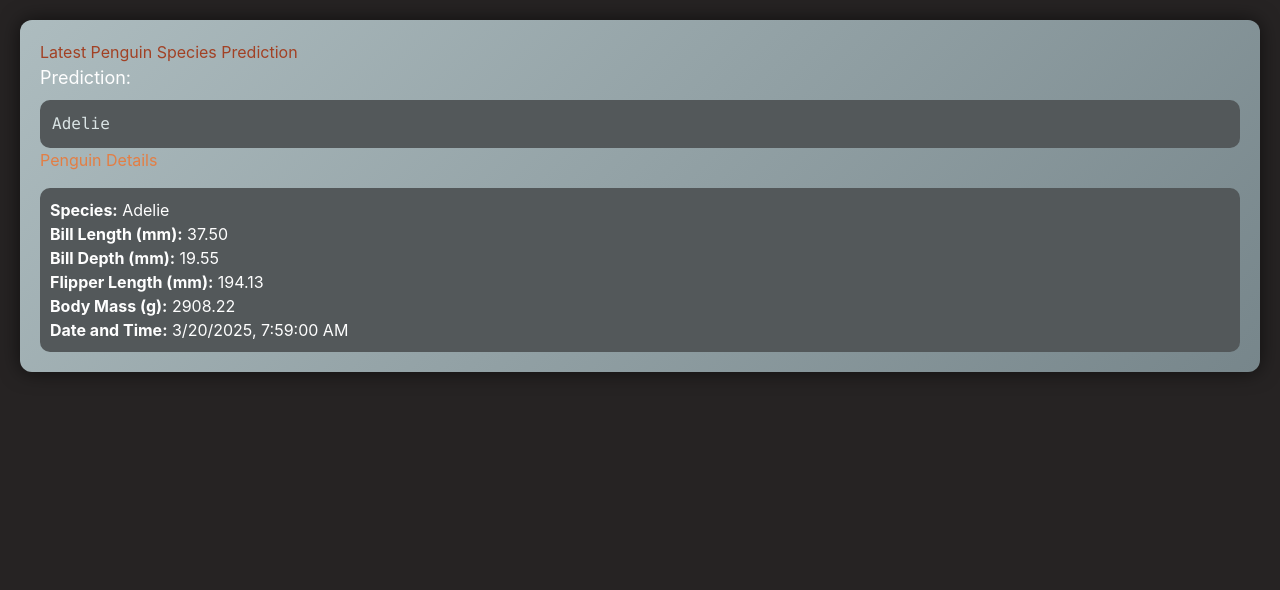
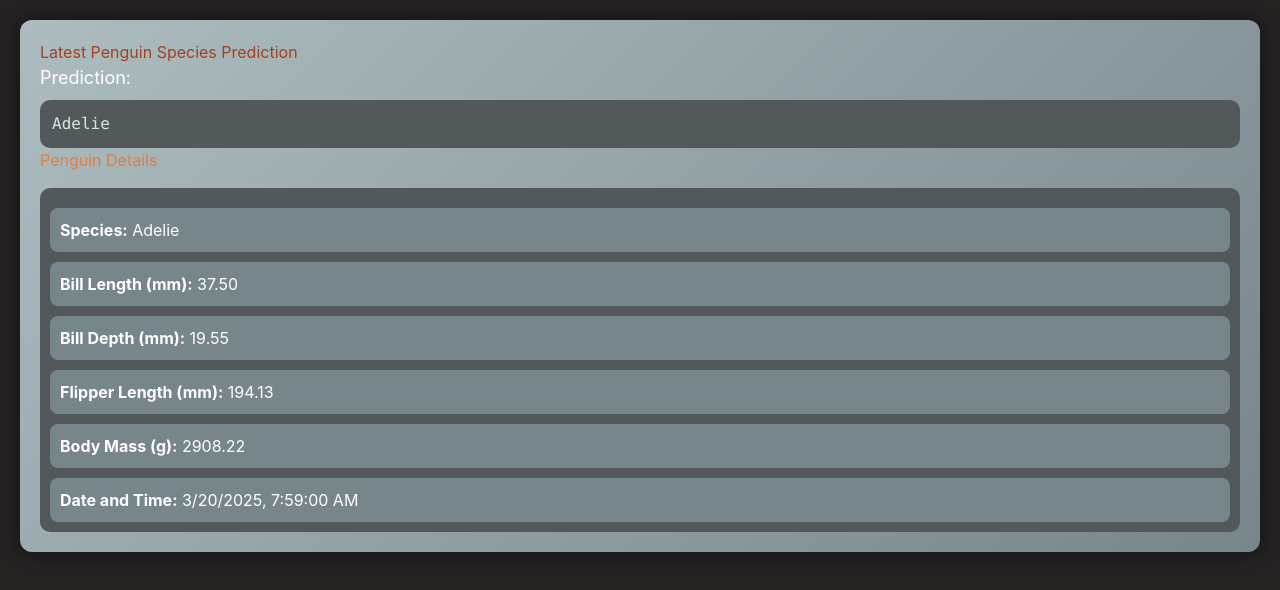
Before and after one commit to trifon-git/BDS24_MLOps_Assignment1, a plain HTML site: page docs/index.html in a window 1280 px wide. Drawn offline with nearby package versions, Linux system fonts and the light colour scheme.

Commit message:
index(added colours/animattions) v0.22

```diff
--- a/docs/index.html
+++ b/docs/index.html
@@ -79,6 +79,19 @@
             border-radius: 10px;
             animation: fadeIn 1s ease-out;
         }
+
+        .measurement-box {
+            background-color: #77868b;
+            border-radius: 8px;
+            padding: 10px;
+            margin-top: 10px;
+            transition: background-color 0.3s, transform 0.3s;
+        }
+
+        .measurement-box:hover {
+            background-color: #adbcbf;
+            transform: scale(1.03);
+        }
     </style>
 </head>
 
@@ -100,12 +113,12 @@
                 document.getElementById("prediction").textContent = penguinData.species;
 
                 document.getElementById("penguinInfo").innerHTML = `
-                    <strong>Species:</strong> ${penguinData.species} <br>
-                    <strong>Bill Length (mm):</strong> ${penguinData.bill_length_mm.toFixed(2)} <br>
-                    <strong>Bill Depth (mm):</strong> ${penguinData.bill_depth_mm.toFixed(2)} <br>
-                    <strong>Flipper Length (mm):</strong> ${penguinData.flipper_length_mm.toFixed(2)} <br>
-                    <strong>Body Mass (g):</strong> ${penguinData.body_mass_g.toFixed(2)} <br>
-                    <strong>Date and Time:</strong> ${new Date(penguinData.datetime).toLocaleString()}
+                    <div class="measurement-box"><strong>Species:</strong> ${penguinData.species}</div>
+                    <div class="measurement-box"><strong>Bill Length (mm):</strong> ${penguinData.bill_length_mm.toFixed(2)}</div>
+                    <div class="measurement-box"><strong>Bill Depth (mm):</strong> ${penguinData.bill_depth_mm.toFixed(2)}</div>
+                    <div class="measurement-box"><strong>Flipper Length (mm):</strong> ${penguinData.flipper_length_mm.toFixed(2)}</div>
+                    <div class="measurement-box"><strong>Body Mass (g):</strong> ${penguinData.body_mass_g.toFixed(2)}</div>
+                    <div class="measurement-box"><strong>Date and Time:</strong> ${new Date(penguinData.datetime).toLocaleString()}</div>
                 `;
             } else {
                 document.getElementById("penguinInfo").textContent = "Penguin information not found.";
```
